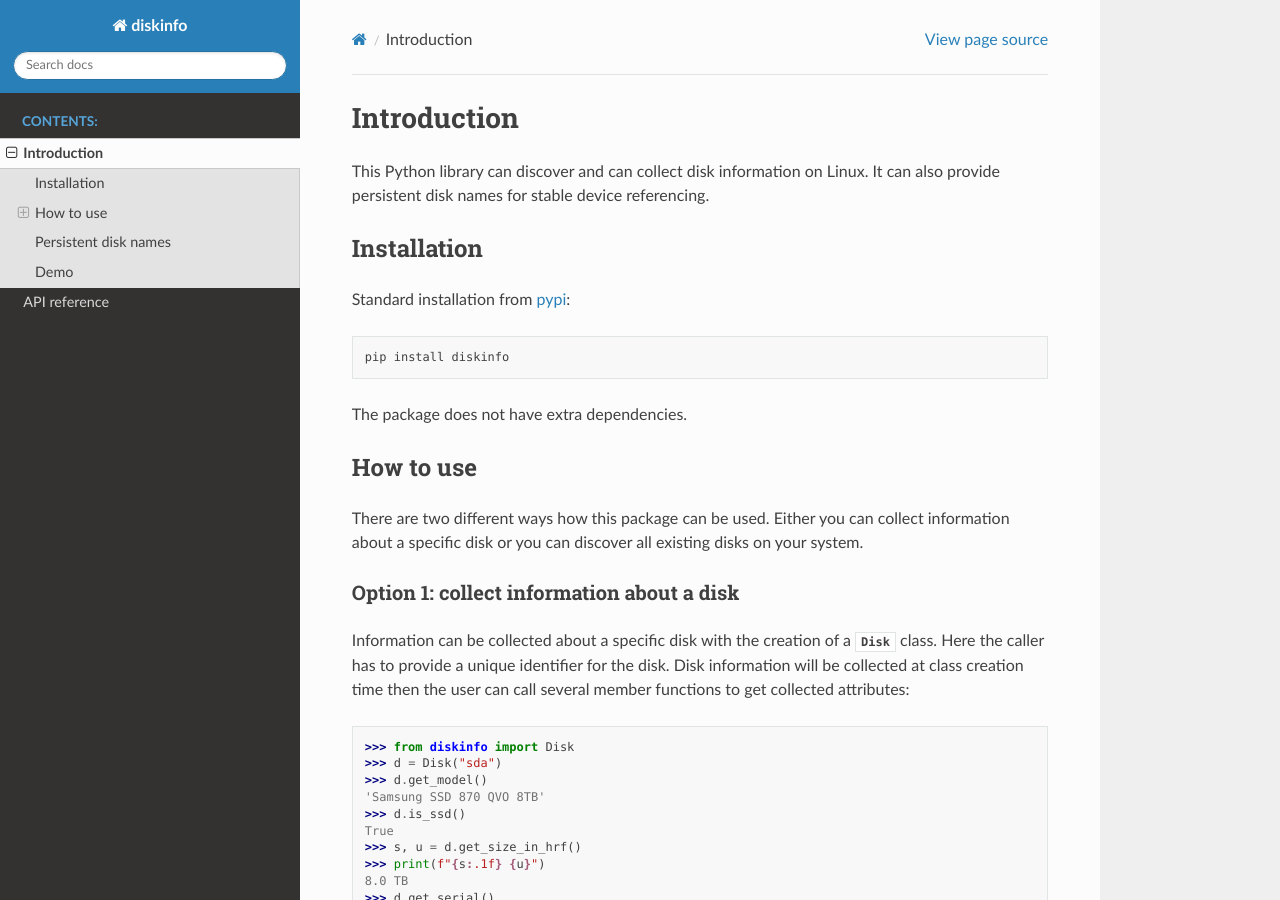
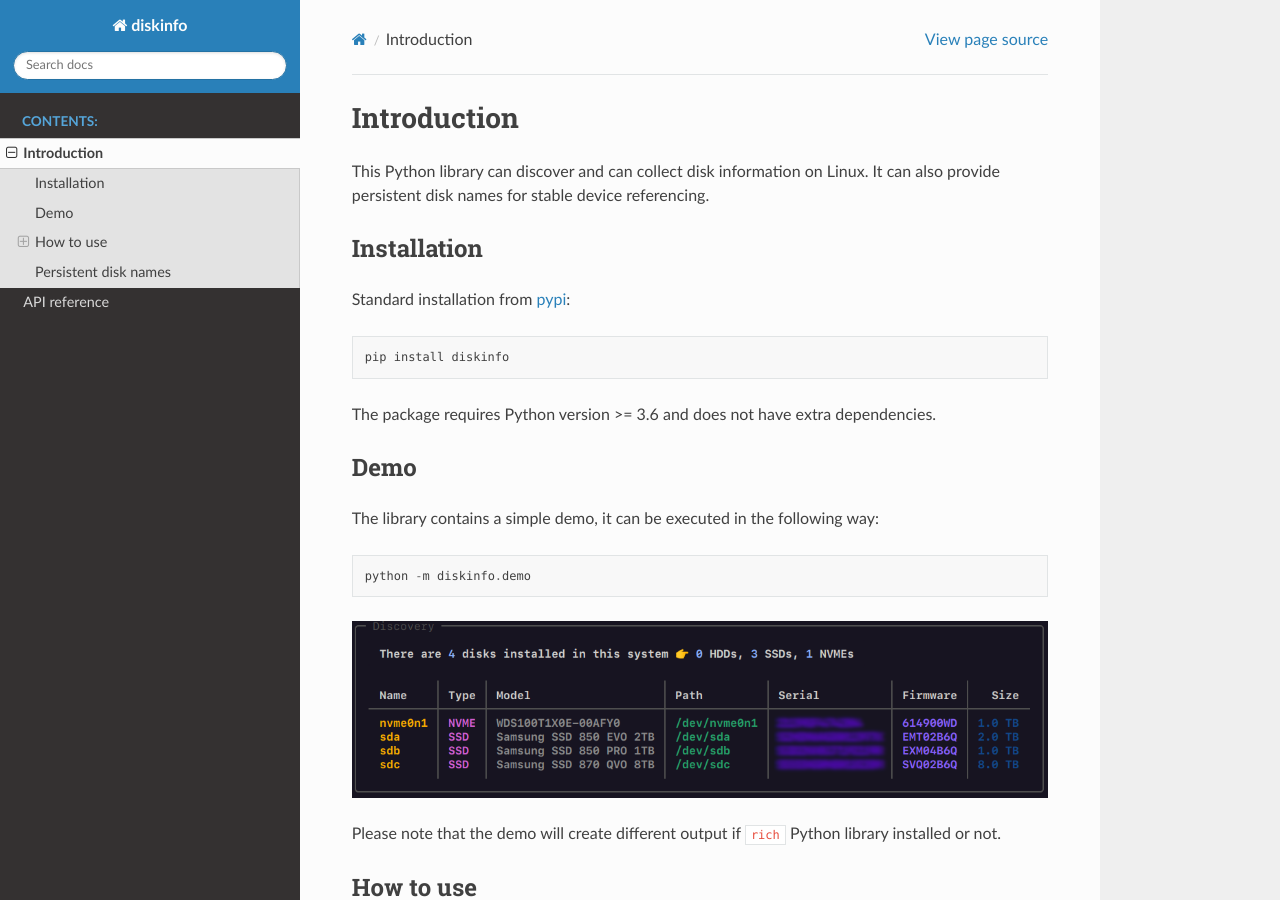
Before and after one commit to petersulyok/diskinfo, a Sphinx documentation site: the page built from docs/source/intro.rst, in a window 1280 px wide and 900 px high. Built offline with Sphinx 7.4.7 and the Read the Docs theme 2.0.0, drawn with Linux system fonts in a browser that asks for light colours; some of the changed text lies outside the part shown.

Commit message:
API doc update: introduction extended.

```diff
--- a/docs/source/intro.rst
+++ b/docs/source/intro.rst
@@ -9,7 +9,17 @@ Standard installation from `pypi <https://pypi.org>`_::
 
     pip install diskinfo
 
-The package does not have extra dependencies.
+The package requires Python version >= 3.6 and does not have extra dependencies.
+
+Demo
+----
+The library contains a simple demo, it can be executed in the following way::
+
+     python -m diskinfo.demo
+
+.. image:: https://github.com/petersulyok/diskinfo/raw/main/docs/diskinfo_rich_demo.png
+
+Please note that the demo will create different output if ``rich`` Python library installed or not.
 
 How to use
 ----------
```
Also changed, not shown: other parts of docs/source/intro.rst (+0 -6 lines).
